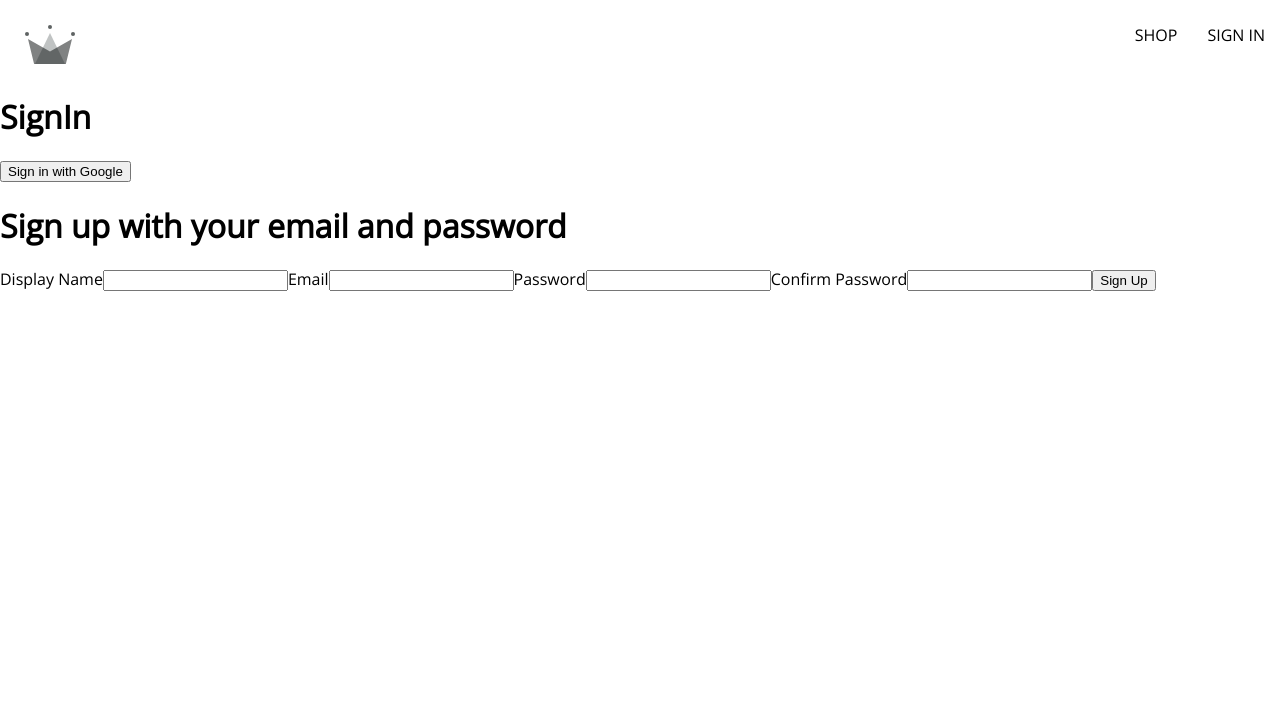
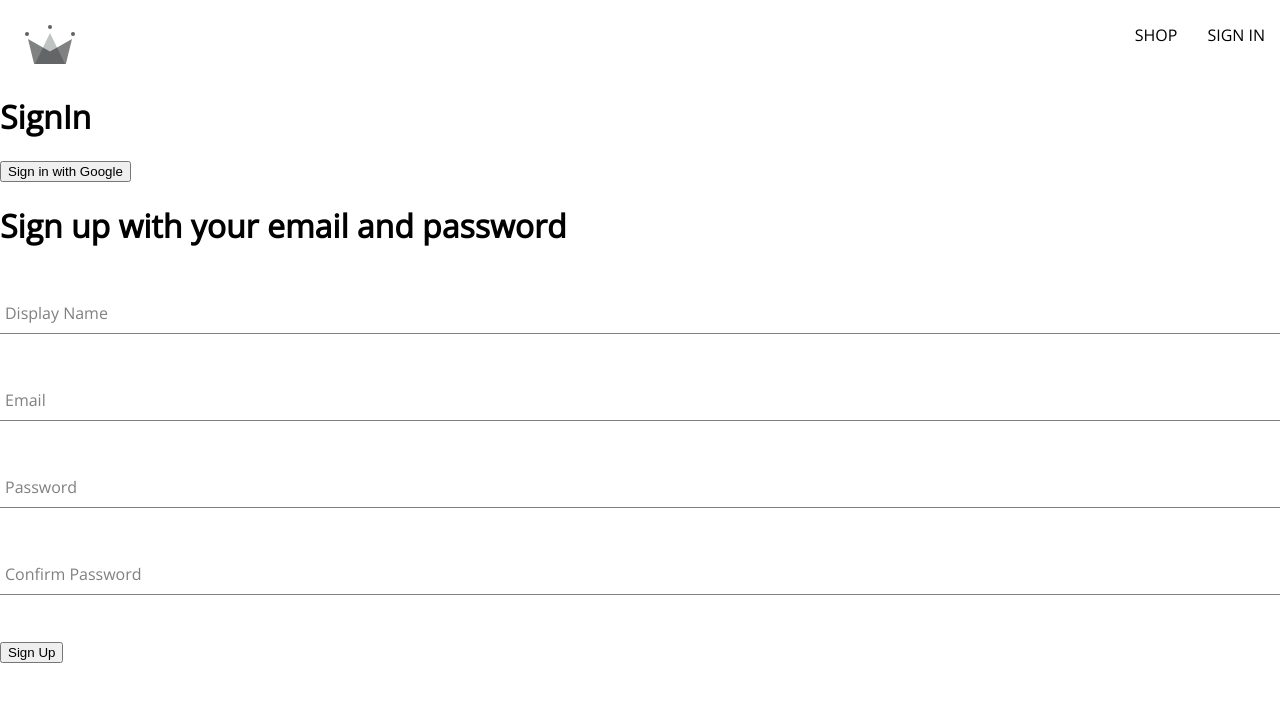
Before and after one commit to ajg0077/react-ztm-crwn-clothing, a React (Create React App) app: page /sign-in in a window 1280 px wide. Shown: the top 702 px of the page. Built offline with nearby package versions, Linux system fonts and the light colour scheme; a web font is replaced by a local one.

Commit message:
Generalize Form Input Component Closes #19;

```diff
--- /dev/null
+++ b/src/components/form-imput/form-input.component.jsx
@@ -0,0 +1,20 @@
+import "./form-input.styles.scss";
+
+const FormInput = ({ label, inputOptions }) => {
+  return (
+    <div className="group">
+      <input className="form-input" {...inputOptions} />
+      {label && (
+        <label
+          className={`${
+            inputOptions.value.length ? "shrink" : ""
+          } form-input-label`}
+        >
+          {label}
+        </label>
+      )}
+    </div>
+  );
+};
+
+export default FormInput;
--- /dev/null
+++ b/src/components/form-imput/form-input.styles.scss
@@ -0,0 +1,54 @@
+$sub-color: grey;
+$main-color: black;
+
+@mixin shrinkLabel {
+  top: -14px;
+  font-size: 12px;
+  color: $main-color;
+}
+
+.group {
+  position: relative;
+  margin: 45px 0;
+
+  .form-input {
+    background: none;
+    background-color: white;
+    color: $sub-color;
+    font-size: 18px;
+    padding: 10px 10px 10px 5px;
+    display: block;
+    width: 100%;
+    border: none;
+    border-radius: 0;
+    border-bottom: 1px solid $sub-color;
+    margin: 25px 0;
+
+    &:focus {
+      outline: none;
+    }
+
+    &:focus ~ .form-input-label {
+      @include shrinkLabel();
+    }
+  }
+
+  input[type="password"] {
+    letter-spacing: 0.3em;
+  }
+
+  .form-input-label {
+    color: $sub-color;
+    font-size: 16px;
+    font-weight: normal;
+    position: absolute;
+    pointer-events: none;
+    left: 5px;
+    top: 10px;
+    transition: 300ms ease all;
+
+    &.shrink {
+      @include shrinkLabel();
+    }
+  }
+}
--- a/src/components/sign-up-form/sign-up-form.component.jsx
+++ b/src/components/sign-up-form/sign-up-form.component.jsx
@@ -4,6 +4,7 @@
   createAuthUserWithEmailAndPassword,
   createUserDocumentFromAuth,
 } from "../../utils/firebase/firebase.utils";
+import FormInput from "../form-imput/form-input.component";
 
 const defaultFormFields = {
   displayName: "",
@@ -50,40 +51,48 @@
     <div>
       <h1>Sign up with your email and password</h1>
       <form onSubmit={handleSubmit}>
-        <label>Display Name</label>
-        <input
-          type="text"
-          required
-          onChange={handleChange}
-          name="displayName"
-          value={displayName}
+        <FormInput
+          label="Display Name"
+          inputOptions={{
+            type: "text",
+            required: true,
+            onChange: handleChange,
+            name: "displayName",
+            value: displayName,
+          }}
         />
 
-        <label>Email</label>
-        <input
-          type="email"
-          required
-          onChange={handleChange}
-          name="email"
-          value={email}
+        <FormInput
+          label="Email"
+          inputOptions={{
+            type: "email",
+            required: true,
+            onChange: handleChange,
+            name: "email",
+            value: email,
+          }}
         />
 
-        <label>Password</label>
-        <input
-          type="password"
-          required
-          onChange={handleChange}
-          name="password"
-          value={password}
+        <FormInput
+          label="Password"
+          inputOptions={{
+            type: "password",
+            required: true,
+            onChange: handleChange,
+            name: "password",
+            value: password,
+          }}
         />
 
-        <label>Confirm Password</label>
-        <input
-          type="password"
-          required
-          onChange={handleChange}
-          name="confirmPassword"
-          value={confirmPassword}
+        <FormInput
+          label="Confirm Password"
+          inputOptions={{
+            type: "password",
+            required: true,
+            onChange: handleChange,
+            name: "confirmPassword",
+            value: confirmPassword,
+          }}
         />
 
         <button type="submit">Sign Up</button>
```
